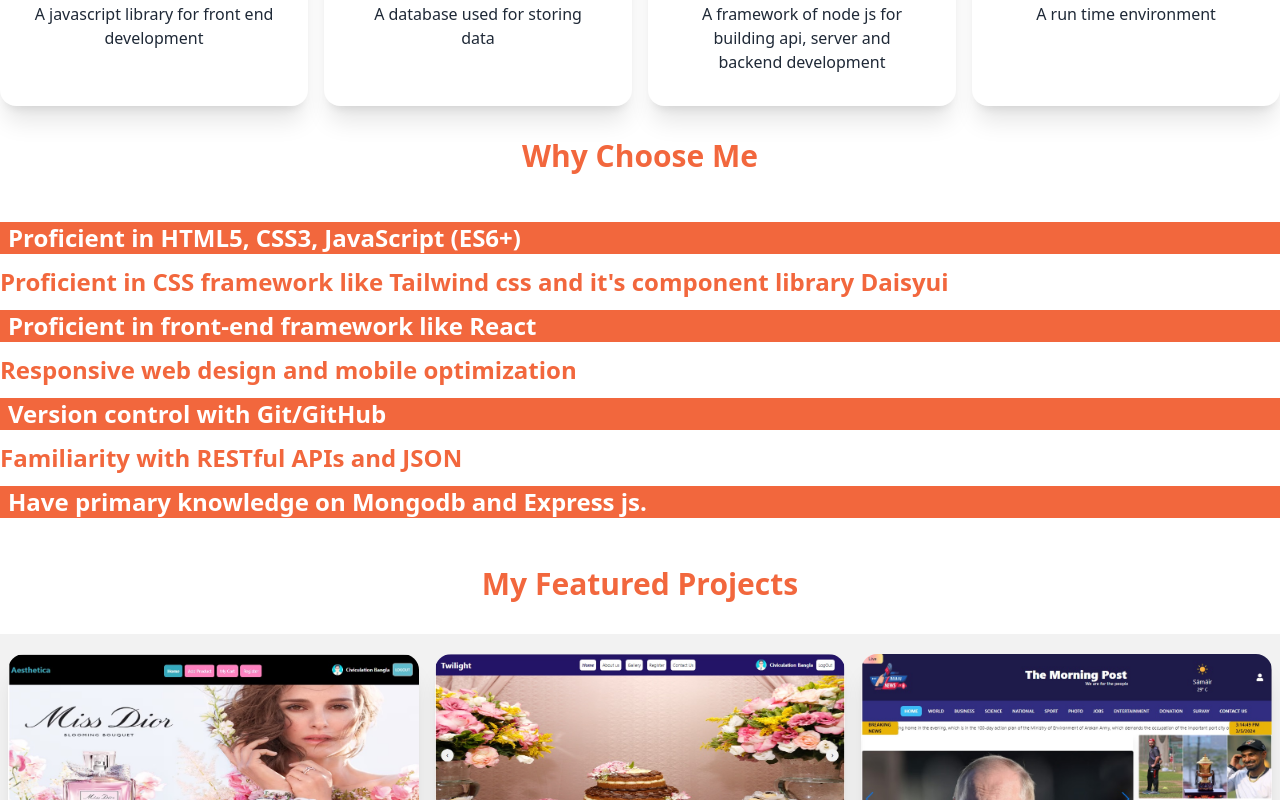
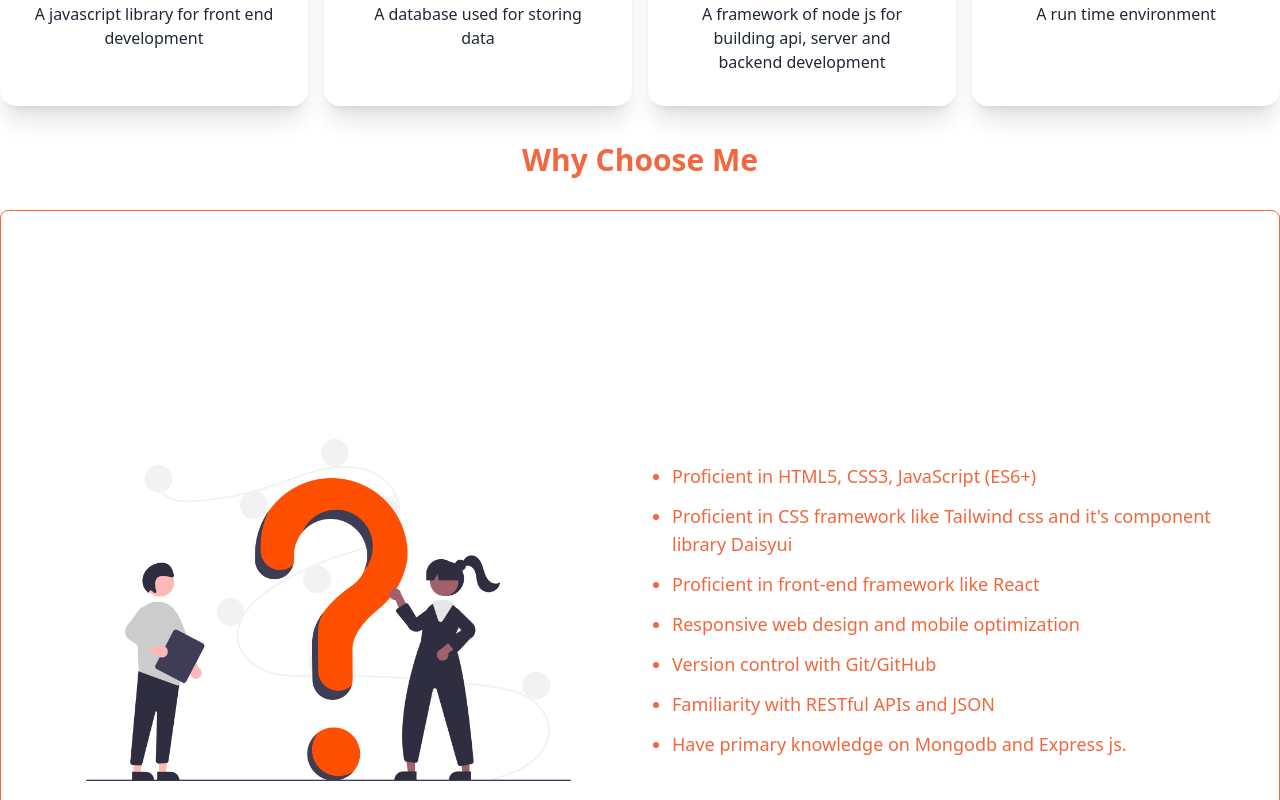
Before and after one commit to Rafiul23/my-portfolio-website, a React (Vite) app: page / in a window 1280 px wide. Shown: the part 840-1640 px from the top of the page. Built offline with nearby package versions, Linux system fonts and the light colour scheme.

Commit message:
choose me design is changed

```diff
--- a/src/Components/ChooseMe.jsx
+++ b/src/Components/ChooseMe.jsx
@@ -1,23 +1,35 @@
 import SectionTitle from "./SectionTitle";
-
+import chooseme from '../assets/chooseme.png';
 
 const ChooseMe = () => {
     return (
-        <div>
+        <div className="mt-5">
             <SectionTitle
-            title='Why Choose Me'
+                title='Why Choose Me'
             ></SectionTitle>
 
-            <ul className="font-bold space-y-3 text-2xl py-4">
-                <li className="bg-alpha text-white pl-2">Proficient in HTML5, CSS3, JavaScript (ES6+)</li>
-                <li className="text-alpha">Proficient in CSS framework like Tailwind css and it's component library Daisyui</li>
-                <li className="bg-alpha text-white pl-2">Proficient in front-end framework like React</li>
-                <li className="text-alpha">Responsive web design and mobile optimization</li>
-                <li className="bg-alpha text-white pl-2">Version control with Git/GitHub</li>
-                <li className="text-alpha">Familiarity with RESTful APIs and JSON</li>
-                <li className="bg-alpha text-white pl-2">Have primary knowledge on Mongodb and Express js.</li>
 
-            </ul>
+            <div className="hero min-h-screen bg-base-100 border border-alpha rounded-lg">
+                <div className="hero-content flex-col lg:flex-row">
+                    <img src={chooseme} className="w-1/2 rounded-lg " />
+                    <div className="p-4 w-1/2">
+
+                        <ul className="text-alpha space-y-3 text-lg py-4 list-disc">
+                            <li className="">Proficient in HTML5, CSS3, JavaScript (ES6+)</li>
+                            <li className="">Proficient in CSS framework like Tailwind css and it's component library Daisyui</li>
+                            <li className="">Proficient in front-end framework like React</li>
+                            <li className="">Responsive web design and mobile optimization</li>
+                            <li className="">Version control with Git/GitHub</li>
+                            <li className="">Familiarity with RESTful APIs and JSON</li>
+                            <li className="">Have primary knowledge on Mongodb and Express js.</li>
+
+                        </ul>
+
+                    </div>
+                </div>
+            </div>
+
+
         </div>
     );
 };
```
Also changed, not shown: src/assets/chooseme.png (added).
